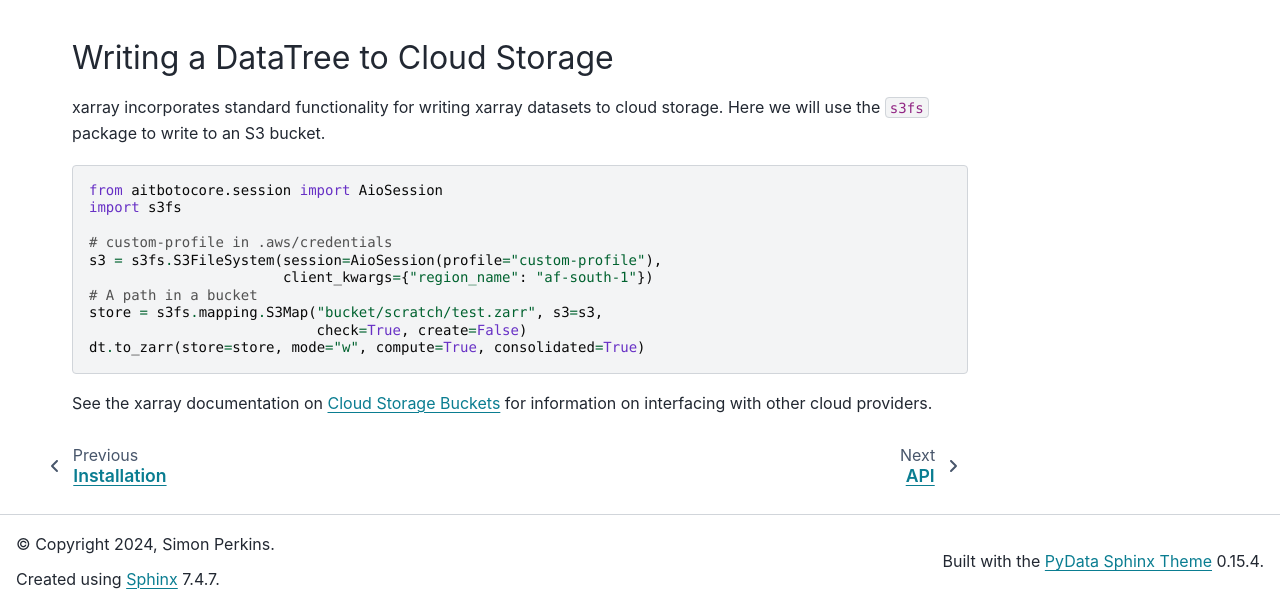
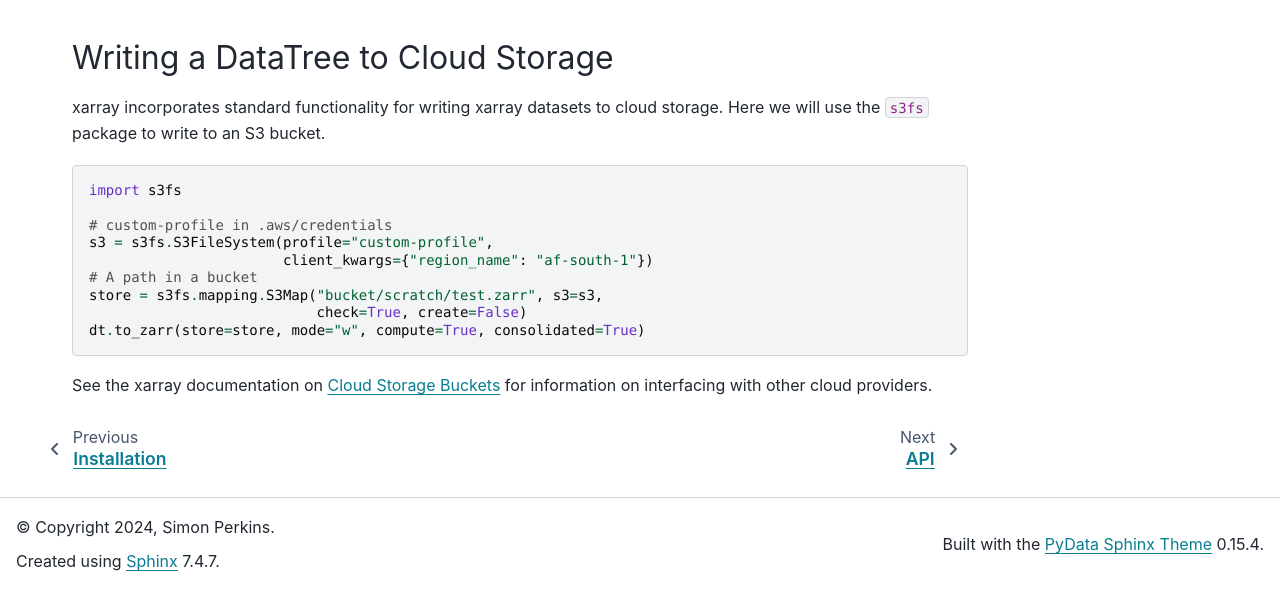
Before and after one commit to ratt-ru/xarray-ms, a Sphinx documentation site: the page built from doc/source/tutorial.rst, in a window 1280 px wide and 900 px high, scrolled down 2257 px, cut to the strip 292-900 px from the top of the window. Built offline with Sphinx 7.4.7 and the PyData theme 0.15.4, drawn with Linux system fonts in a browser that asks for light colours.

Commit message:
Simplify s3 setup in tutorial

```diff
--- a/doc/source/tutorial.rst
+++ b/doc/source/tutorial.rst
@@ -161,11 +161,10 @@ Here we will use the ``s3fs`` package to write to an S3 bucket.
 
 .. code-block:: python
 
-  from aitbotocore.session import AioSession
   import s3fs
 
   # custom-profile in .aws/credentials
-  s3 = s3fs.S3FileSystem(session=AioSession(profile="custom-profile"),
+  s3 = s3fs.S3FileSystem(profile="custom-profile",
                          client_kwargs={"region_name": "af-south-1"})
   # A path in a bucket
   store = s3fs.mapping.S3Map("bucket/scratch/test.zarr", s3=s3,
```
